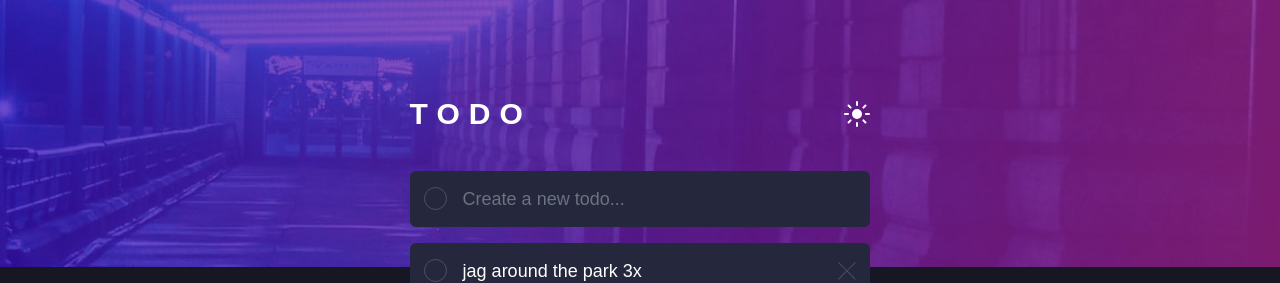
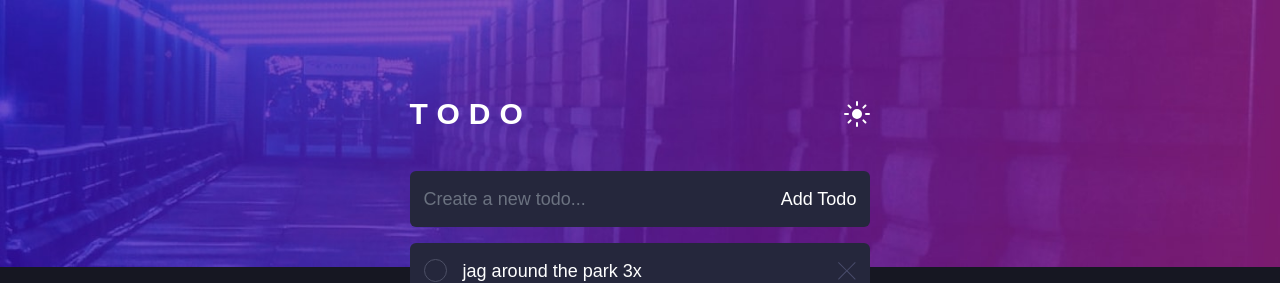
Before and after one commit to Memo56-FB/ToDo-App-FrontEnd, a React (Vite) app: page /todos in a window 1280 px wide. Shown: the top 283 px of the page. Built offline with nearby package versions, Linux system fonts and the light colour scheme; sample sign-in values are in the browser's storage.

Commit message:
🐛 fix(NewTodo): post todo

```diff
--- a/src/pages/TodoList/TodoList.jsx
+++ b/src/pages/TodoList/TodoList.jsx
@@ -1,6 +1,7 @@
-import { useForm } from 'react-hook-form'
+import { useContext } from 'react'
 
 import { Header } from '../../components/Header/Header'
+import { UserContext } from '../../context/UserContext'
 import { NewTodo } from './components/NewTodo/NewTodo'
 import { TodoFilters } from './components/TodoFilters/TodoFilters'
 import { TodoItem } from './components/TodoItem/TodoItem'
@@ -8,35 +9,13 @@ import { TodoItem } from './components/TodoItem/TodoItem'
 import './TodoList.scss'
 
 const TodoList = () => {
-  const { register, handleSubmit } = useForm()
-
-  const addTodo = async (data) => {
-    const API_URL = `${import.meta.env.VITE_API_URL}/api/todo`
-    const settings = {
-      method: 'POST',
-      headers: {
-        Accept: 'application/json',
-        'Content-Type': 'applicaton/json'
-      },
-      body: JSON.stringify(data)
-    }
-
-    try {
-      const fetchResponse = await fetch(API_URL, settings)
-      const data = await fetchResponse.json()
-      console.log(data)
-    } catch (err) {
-      console.error(err)
-    }
-  }
+  const { userData } = useContext(UserContext)
 
   return (
     <>
       <Header />
       <main className='padding-app flex flex-col w-full  absolute -mt-20 md:-mt-12 lg:-mt-24 2xl:-mt-44'>
-        <form onSubmit={handleSubmit(addTodo)}>
-          <NewTodo register={register} />
-        </form>
+        <NewTodo token={userData.token} />
         <section className='mt-4'>
           <TodoItem todo={'jag around the park 3x'} />
           <TodoItem todo={'10 minutes meditation'} />
--- a/src/pages/TodoList/components/NewTodo/NewTodo.jsx
+++ b/src/pages/TodoList/components/NewTodo/NewTodo.jsx
@@ -1,37 +1,39 @@
-import { useState } from 'react'
+import { useForm } from 'react-hook-form'
 
-const NewTodo = ({ register }) => {
-  const [todoChecked, setTodoChecked] = useState(false)
+const NewTodo = ({ token }) => {
+  const { register, handleSubmit } = useForm()
 
-  const toggleCheckedTodo = e => {
-    setTodoChecked(!todoChecked)
+  const addTodo = async (data) => {
+    const API_URL = `${import.meta.env.VITE_API_URL}/api/todo`
+    const settings = {
+      method: 'POST',
+      headers: {
+        'Content-Type': 'application/json',
+        Authorization: `bearer ${token}`
+      },
+      body: JSON.stringify(data)
+    }
+
+    try {
+      const fetchResponse = await fetch(API_URL, settings)
+      const data = await fetchResponse.json()
+      console.log(data)
+    } catch (err) {
+      console.error(err)
+    }
   }
+
   return (
-    <label className='todo-wrapper rounded-md border-0'>
-      <button
-        type='submit'
-        onClick={toggleCheckedTodo}
-        className={`rounded-full cursor-pointer ${
-          todoChecked ? 'todo-checked' : 'todo-unchecked'
-        }`}
-      >
-        {todoChecked && (
-          <svg xmlns='http://www.w3.org/2000/svg' width='11' height='9'>
-            <path
-              fill='none'
-              stroke='#FFF'
-              strokeWidth='2'
-              d='M1 4.304L3.696 7l6-6'
-            />
-          </svg>
-        )}
-      </button>
-      <input
-        {...register('content')}
-        placeholder='Create a new todo...'
-        className='todo__input'
-      />
-    </label>
+    <form onSubmit={handleSubmit(addTodo)}>
+      <label className='todo-wrapper justify-between rounded-md border-0'>
+        <input
+          {...register('content')}
+          placeholder='Create a new todo...'
+          className='todo__input w-full'
+        />
+        <button type='submit' className="whitespace-nowrap">Add Todo</button>
+      </label>
+    </form>
   )
 }
 
```
